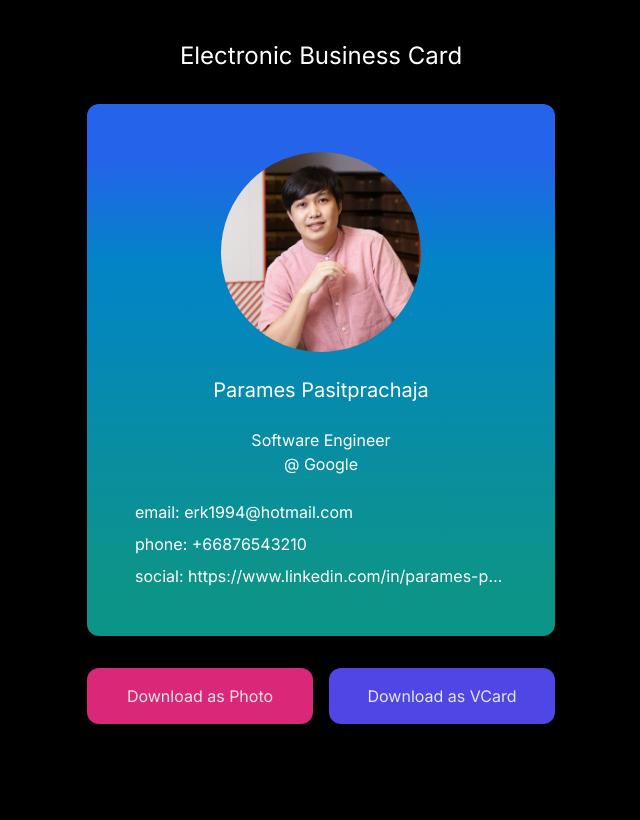
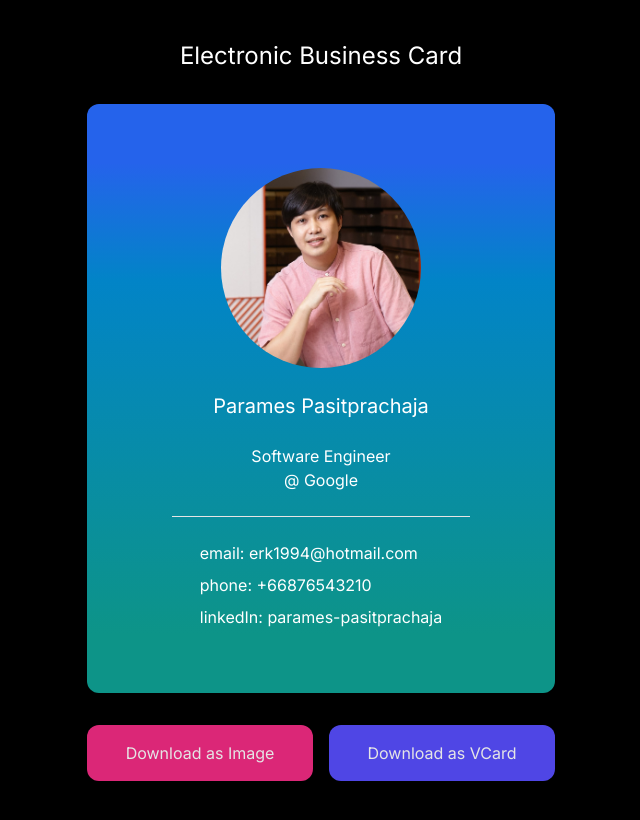
Before and after one commit to PrinceM13/next-sandbox, a Next.js app: page /vcard in a window 1280 px wide. Shown: the whole page, without its empty margins (319-959 px from the left). Built offline with nearby package versions, Linux system fonts and the light colour scheme.

Commit message:
feat(image): add action to download contact as image

```diff
--- a/app/vcard/page.tsx
+++ b/app/vcard/page.tsx
@@ -2,6 +2,8 @@
 
 import Image from "next/image";
 import Link from "next/link";
+
+import html2canvas from "html2canvas";
 
 interface IContact {
   first_name: string;
@@ -79,10 +81,36 @@ END:VCARD`;
     document.body.removeChild(link);
   };
 
+  const saveContactAsImage = async () => {
+    const cardElement = document.querySelector(".business-card-container"); // Ensure to add this class to your business card container
+
+    if (!cardElement) {
+      console.error("Business card container not found");
+      return;
+    }
+
+    try {
+      const cardElement = document.querySelector(".business-card-container") as HTMLElement; // Explicitly type cardElement as HTMLElement
+
+      const canvas = await html2canvas(cardElement, { backgroundColor: null });
+      const dataUrl = canvas.toDataURL();
+
+      // Create a link element
+      const downloadLink = document.createElement("a");
+      downloadLink.href = dataUrl;
+      downloadLink.download = "business_card.png";
+
+      // Simulate click on the link to trigger download
+      downloadLink.click();
+    } catch (error) {
+      console.error("Error capturing business card:", error);
+    }
+  };
+
   return (
     <div className="w-full flex flex-col items-center gap-8 px-4 py-10 max-w-[500px] m-auto">
       <h1 className="text-2xl">Electronic Business Card</h1>
-      <div className="flex flex-col items-center gap-6 rounded-xl px-8 sm:px-12 py-12 w-full bg-gradient-to-b from-blue-600 from-10% via-sky-600 via-30% to-teal-600 to-90%">
+      <div className="business-card-container flex flex-col items-center gap-6 rounded-xl px-8 sm:px-12 py-16 w-full bg-gradient-to-b from-blue-600 from-10% via-sky-600 via-30% to-teal-600 to-90%">
         <Image
           alt="profile-pic"
           className="rounded-full"
@@ -97,23 +125,24 @@ END:VCARD`;
           <p>{contact?.job_title}</p>
           <p>@ {contact?.organization.name}</p>
         </div>
-        <div className="flex flex-col gap-2 w-full">
+        <hr className="w-full sm:w-[80%] border-1 border-neutral-200" />
+        <div className="flex flex-col gap-2 w-fit">
           <p>email: {contact?.email}</p>
           <p>phone: {contact?.phone}</p>
-          <Link href={contact?.social} target="_blank" className="truncate">
-            social: {contact?.social}
+          <Link href={contact?.social} target="_blank" className="">
+            linkedIn: {contact?.social.split("/").pop()}
           </Link>
         </div>
       </div>
 
       <div className="flex flex-col md:flex-row gap-4 w-full">
         <button
-          onClick={saveContactAsVCard}
+          onClick={saveContactAsImage}
           className={
             "min-w-[200px] w-full m-auto p-4 bg-pink-600 rounded-xl text-neutral-200 hover:bg-pink-700"
           }
         >
-          Download as Photo
+          Download as Image
         </button>
         <button
           onClick={saveContactAsVCard}
```
